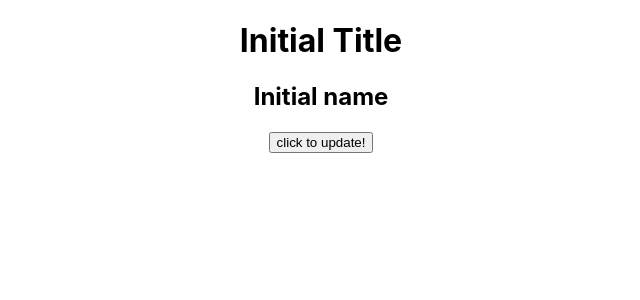
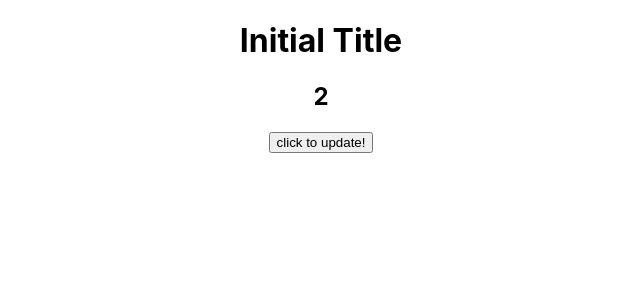
Before and after one commit to shaikjrizwana/primosoft-batch-1-training, a React (Create React App) app in the folder my-react-app/: page / in a window 1280 px wide. Shown: the top 300 px of the page, without its empty margins (319-959 px from the left). Built offline with nearby package versions, Linux system fonts and the light colour scheme.

Commit message:
feat: propTypes Description: we can typeckeck the props being passed by using prop-types

```diff
--- a/my-react-app/src/App.js
+++ b/my-react-app/src/App.js
@@ -8,7 +8,7 @@ class App extends Component {
     this.onClick = this.onClick.bind(this);
     this.state = {
       title: "Initial Title",
-      name: "Initial name"
+      name: 2
     };
   }
 
--- a/my-react-app/src/MyComponent.js
+++ b/my-react-app/src/MyComponent.js
@@ -1,6 +1,10 @@
 import React, { Component } from "react";
-const defaultProps = {
-    name: 'mahendra'
+import PropTypes from 'prop-types'
+
+const propTypes = {
+    name: PropTypes.string.isRequired,
+    title: PropTypes.string.isRequired,
+    onClick: PropTypes.func
 }
 class MyComponent extends Component {
     render() {
@@ -15,6 +19,6 @@ class MyComponent extends Component {
     }
 }
 
-MyComponent.defaultProps = defaultProps;
+MyComponent.propTypes = propTypes;
 
 export default MyComponent;
```
